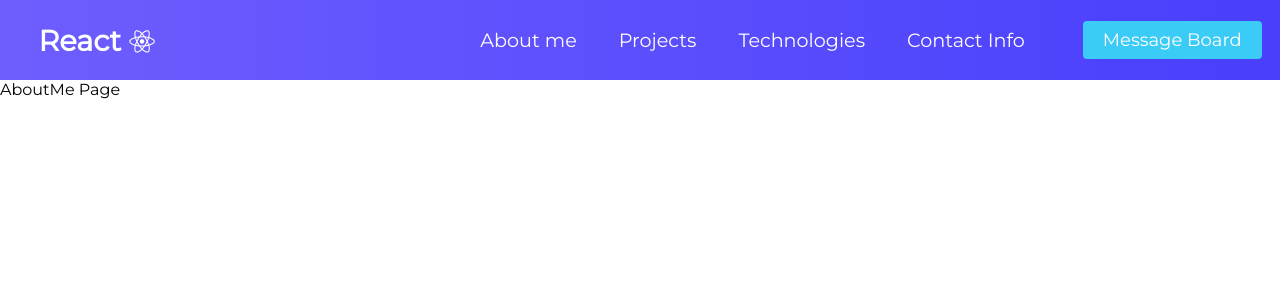
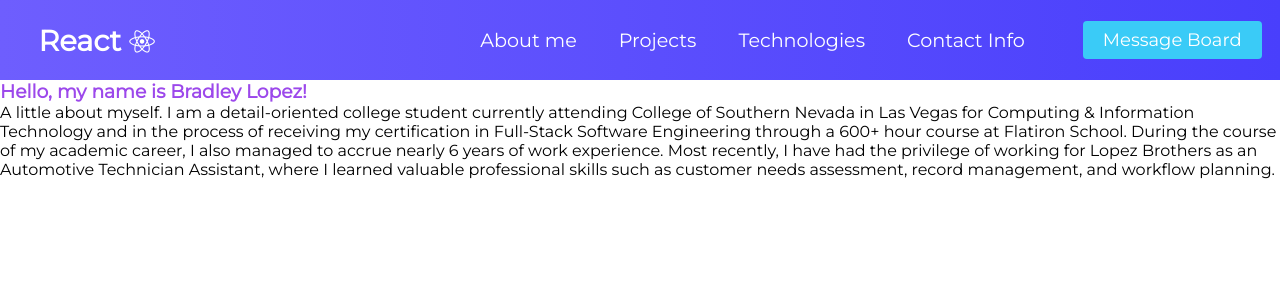
Before and after one commit to braddope10/BradShowpage, a React (Create React App) app in the folder frontend/showpage-client/: page / in a window 1280 px wide. Shown: the top 300 px of the page. Built offline with nearby package versions, Linux system fonts and the light colour scheme.

Commit message:
'about me' text

```diff
--- a/frontend/showpage-client/src/components/AboutMe.js
+++ b/frontend/showpage-client/src/components/AboutMe.js
@@ -1,9 +1,16 @@
 import React from 'react'
+import './Internal.css'
 
 const AboutMe = () => {
     return (
-        <div>
-            AboutMe Page
+        <div className='about-me'>
+            <h3>Hello, my name is Bradley Lopez!</h3>
+            A little about myself. I am a detail-oriented college student currently attending College of Southern Nevada
+            in Las Vegas for Computing & Information Technology and in the process of receiving my certification in Full-Stack
+            Software Engineering through a 600+ hour course at Flatiron School. During the course of my academic career,
+            I also managed to accrue nearly 6 years of work experience. Most recently, I have had the privilege of working for
+            Lopez Brothers as an Automotive Technician Assistant, where I learned valuable professional skills such as customer
+            needs assessment, record management, and workflow planning.
         </div>
     );
 };
--- /dev/null
+++ b/frontend/showpage-client/src/components/Internal.css
@@ -0,0 +1,31 @@
+.about-me {
+
+}
+
+.projects {
+
+}
+
+.tech {
+
+}
+
+.contact {
+
+}
+
+.form-s {
+
+}
+
+.u-text {
+
+}
+
+.sub-btn {
+
+}
+
+h3 {
+    color: rgb(156, 72, 235);
+}
--- a/frontend/showpage-client/src/components/MessageBoard.js
+++ b/frontend/showpage-client/src/components/MessageBoard.js
@@ -3,6 +3,7 @@ import { connect } from 'react-redux'
 import { fetchUsers } from '../actions/usersActions'
 import UsersContainer from './UsersContainer'
 import UsersForm from './UsersForm'
+import './Internal.css'
 
 class MessageBoard extends Component {
     componentDidMount() {
--- a/frontend/showpage-client/src/components/UsersContainer.js
+++ b/frontend/showpage-client/src/components/UsersContainer.js
@@ -2,10 +2,11 @@
 
 import React from 'react'
 import { connect } from 'react-redux'
+import './Internal.css'
 
 const UsersContainer = ({ users }) => {
     return (
-        <div>
+        <div className='u-text'>
             {users.map(user => <ul><li key={user.id}> {user.name} - {user.email} - {user.company} - {user.comment}</li></ul>)}
         </div>
     );
--- a/frontend/showpage-client/src/components/UsersForm.js
+++ b/frontend/showpage-client/src/components/UsersForm.js
@@ -1,6 +1,7 @@
 import React, { Component } from 'react'
 import { connect } from 'react-redux'
 import { addUser } from '../actions/usersActions'
+import './Internal.css'
 
 
 class UsersForm extends Component {
@@ -27,7 +28,7 @@ class UsersForm extends Component {
 
     render() {
         return (
-            <form onSubmit={this.handleSubmit}>
+            <form onSubmit={this.handleSubmit} className='form-s'>
                 <label>Name:</label>
                 <input type='text' value={this.state.name} onChange={this.handleChange} name="name" />
 
@@ -52,7 +53,7 @@ class UsersForm extends Component {
                 <br />
                 <br />
 
-                <input type="submit" value="Send Message" />
+                <input type="submit" value="Send Message" className='sub-btn' />
             </form>
         );
     }
--- a/frontend/showpage-client/src/components/stateless/ContactInfo.js
+++ b/frontend/showpage-client/src/components/stateless/ContactInfo.js
@@ -1,8 +1,9 @@
 import React from 'react'
+import '../Internal.css'
 
 const ContactInfo = () => {
     return (
-        <div>
+        <div className='contact'>
             Contact Form Goes Here
         </div>
     );
--- a/frontend/showpage-client/src/components/stateless/Projects.js
+++ b/frontend/showpage-client/src/components/stateless/Projects.js
@@ -1,8 +1,9 @@
 import React from 'react'
+import '../Internal.css'
 
 const Projects = () => {
     return (
-        <div>
+        <div className='projects'>
             Projects go here
         </div>
     );
--- a/frontend/showpage-client/src/components/stateless/Technologies.js
+++ b/frontend/showpage-client/src/components/stateless/Technologies.js
@@ -1,8 +1,9 @@
 import React from 'react'
+import '../Internal.css'
 
 const Technologies = () => {
     return (
-        <div>
+        <div className='tech'>
             Technologies go here
         </div>
     );
```
Also changed, not shown: frontend/showpage-client/src/components/Router.js (indentation only).
